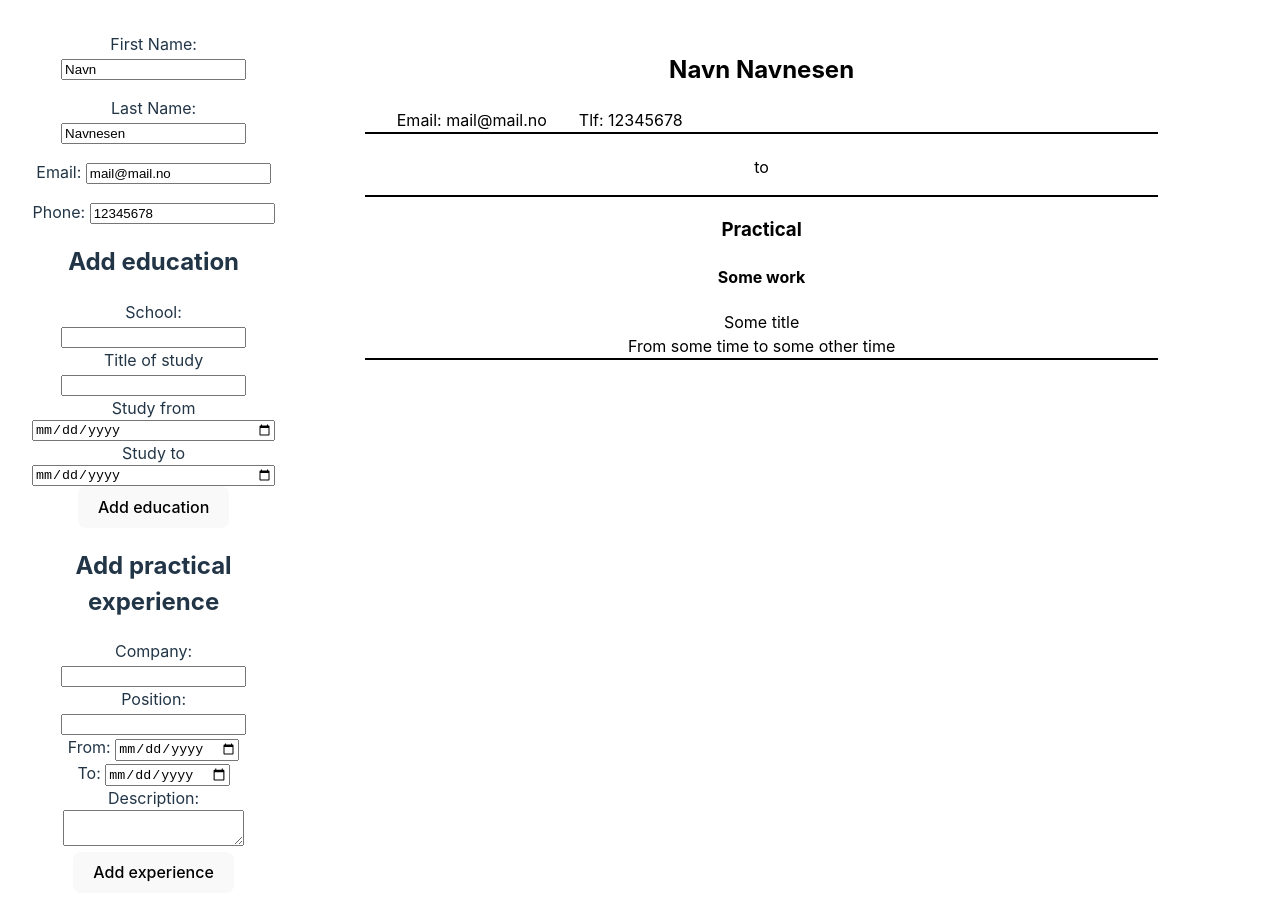
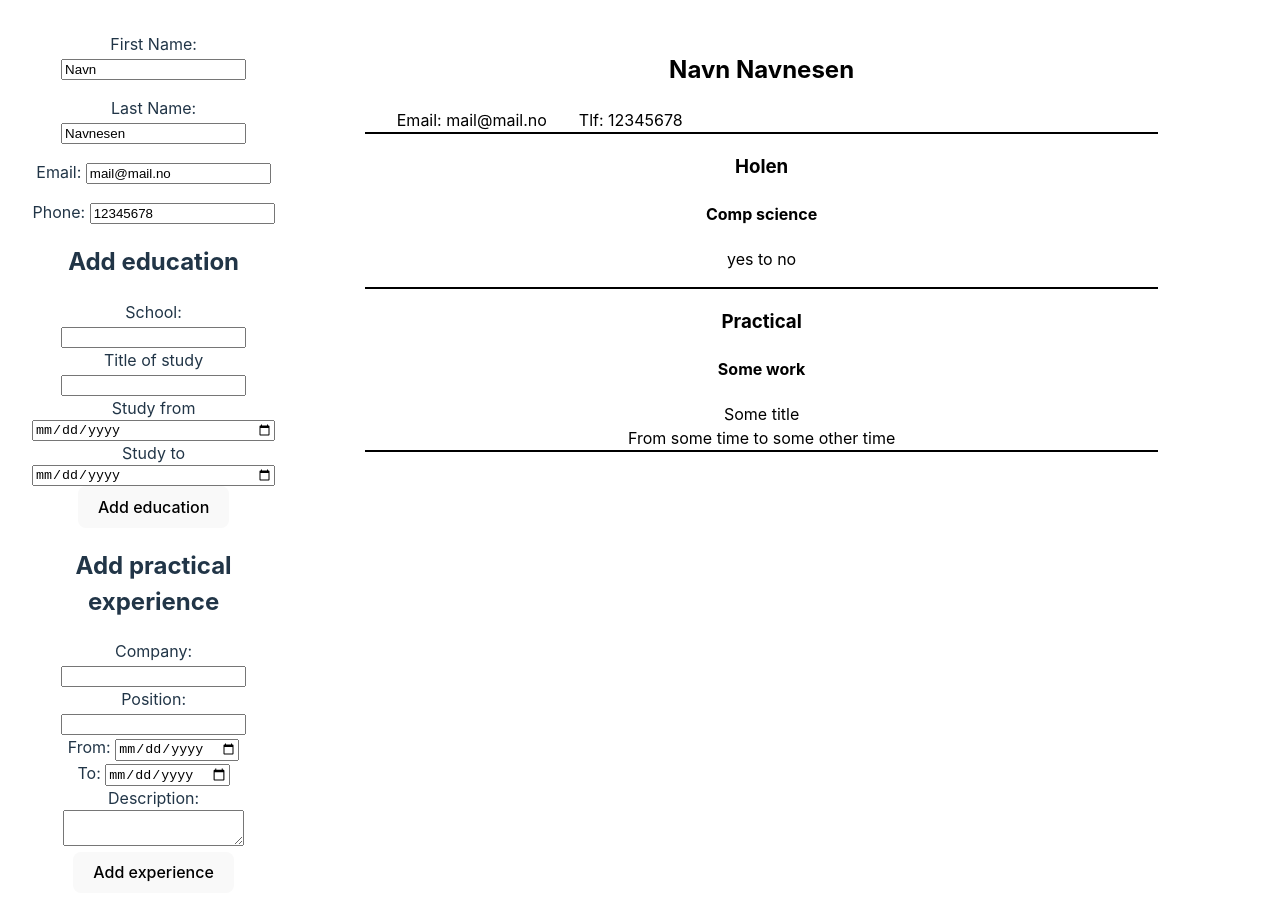
Before and after one commit to ATlexEide/cv-app, a React (Vite) app: page / in a window 1280 px wide. Shown: the top 920 px of the page. Built offline with nearby package versions, Linux system fonts and the light colour scheme.

Commit message:
Add card call

```diff
--- a/src/Components/PreviewFile.jsx
+++ b/src/Components/PreviewFile.jsx
@@ -11,7 +11,12 @@ function PreviewFile({ person }) {
       </section>
       <section id="education">
         <div className="border"></div>
-        <EducationCard />
+        <EducationCard
+          school="Holen"
+          degree="Comp science"
+          timeFrom="yes"
+          timeTo="no"
+        />
       </section>
       <section id="practical">
         <div className="border"></div>
```
